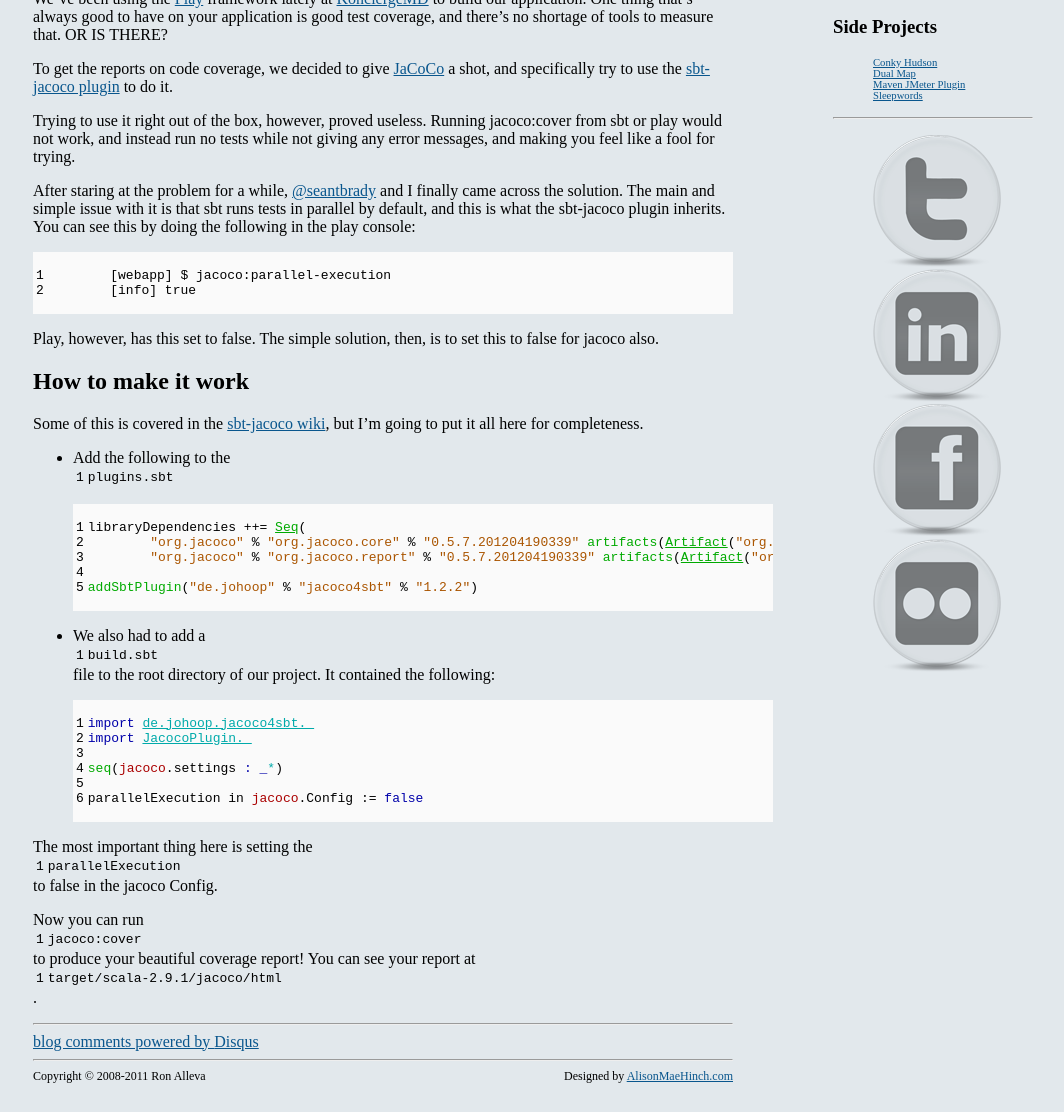
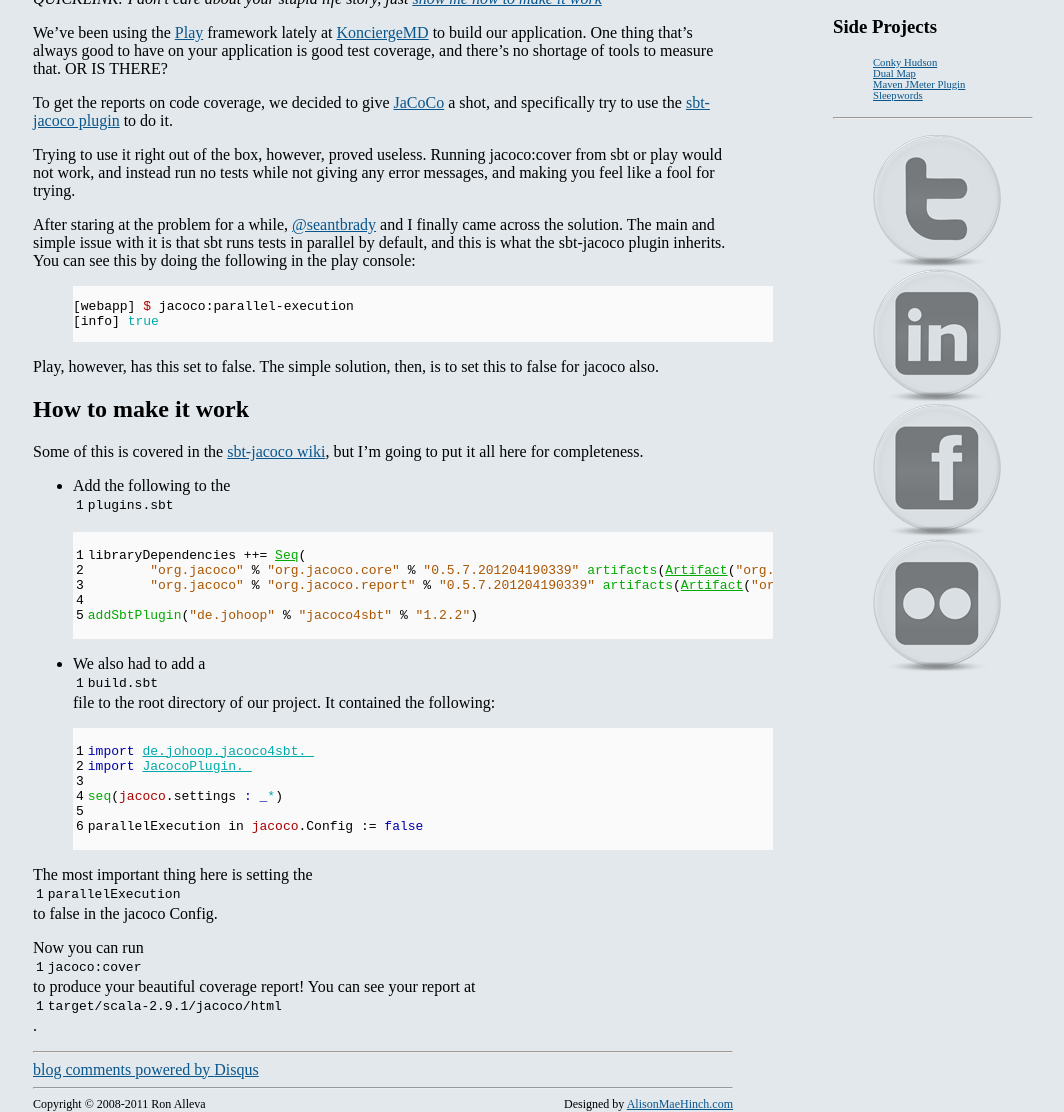
Before and after one commit to Ronnie76er/ronalleva, a Jekyll site: the page built from _posts/2012-04-25-jacoco-and-play.md, in a window 1280 px wide. Shown: the part 320-1432 px from the top of the page, without its empty margins (107-1171 px from the left). Built offline with Jekyll 4.4.1, drawn with Linux system fonts in a browser that asks for light colours; some web fonts are replaced; Markdown is read by kramdown in place of the engine named in the settings; comment, search, counter and statistics services are not loaded; before the commit the page ends 1404 px from its top, so only the background shows below that; some of the changed text lies outside the part shown.

Commit message:
Edit it some and add the links

```diff
--- a/_posts/2012-04-25-jacoco-and-play.md
+++ b/_posts/2012-04-25-jacoco-and-play.md
@@ -5,23 +5,27 @@ layout: post
 slug: jacoco-and-play
 title: Getting code coverage in the Play Framework using Jacoco
 ---
+*QUICKLINK: I don't care about your stupid life story, just [show me how to make it work](#shutup)*
 
-We've been using the [Play]() framework lately at [KonciergeMD](http://konciergemd.com) to build our application.  One thing that's always good to have on your application is good test coverage, and there's no shortage of tools to measure that.  OR IS THERE?
+We've been using the [Play](http://www.playframework.org/) framework lately at [KonciergeMD](http://konciergemd.com) to build our application.  One thing that's always good to have on your application is good test coverage, and there's no shortage of tools to measure that.  OR IS THERE?
 
-To get the reports on code coverage, we decided to give [JaCoCo]() a shot, and specifically try to use the [sbt-jacoco plugin]() to do it.
+To get the reports on code coverage, we decided to give [JaCoCo](http://www.eclemma.org/jacoco/) a shot, and specifically try to use the [sbt-jacoco plugin](https://bitbucket.org/jmhofer/jacoco4sbt/wiki/Home) to do it.
 
 Trying to use it right out of the box, however, proved useless.  Running jacoco:cover from sbt or play would not work, and instead run no tests while not giving any error messages, and making you feel like a fool for trying.
 
-After staring at the problem for a while, [@seantbrady]() and I finally came across the solution.  The main and simple issue with it is that sbt runs tests in parallel by default, and this is what the sbt-jacoco plugin inherits.  You can see this by doing the following in the play console:
-
-		[webapp] $ jacoco:parallel-execution
-		[info] true
+After staring at the problem for a while, [@seantbrady](https://twitter.com/#!/seantbrady) and I finally came across the solution.  The main and simple issue with it is that sbt runs tests in parallel by default, and this is what the sbt-jacoco plugin inherits.  You can see this by doing the following in the play console:
+{% highlight bash %}
+[webapp] $ jacoco:parallel-execution
+[info] true
+{% endhighlight %}
 
 Play, however, has this set to false.  The simple solution, then, is to set this to false for jacoco also.
 
-## How to make it work
+<a id="shutup" />
 
-Some of this is covered in the [sbt-jacoco wiki](), but I'm going to put it all here for completeness.
+##  How to make it work
+
+Some of this is covered in the [sbt-jacoco wiki](https://bitbucket.org/jmhofer/jacoco4sbt/wiki/Home), but I'm going to put it all here for completeness.
 
 * Add the following to the `plugins.sbt`
 
```
